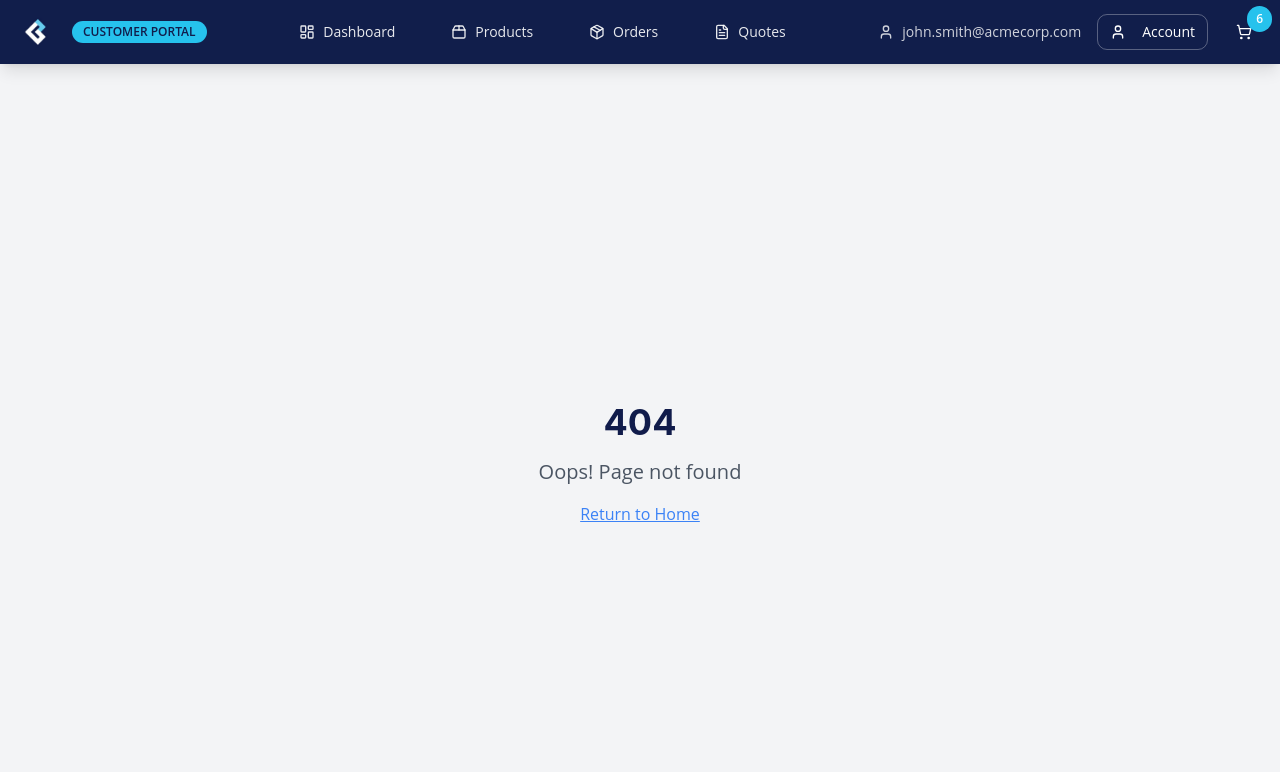
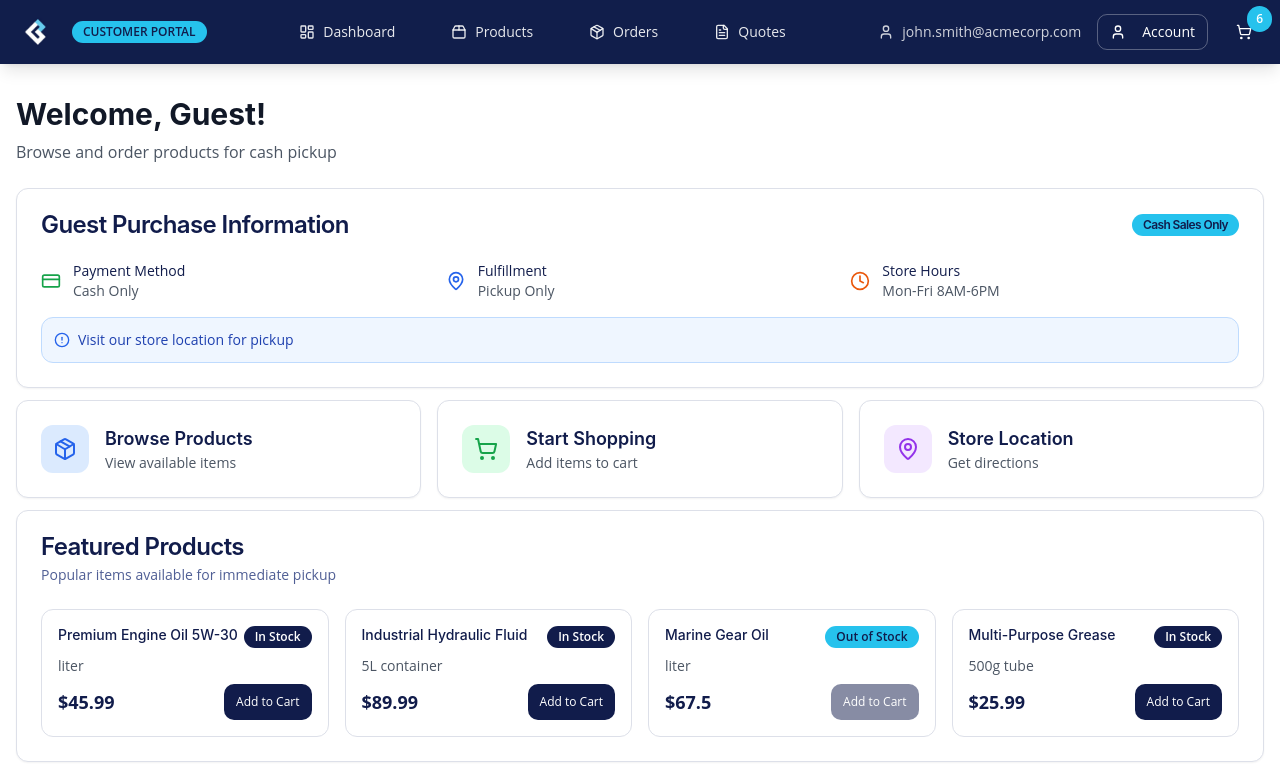
Before and after one commit to zqww20/lube-order-portal, a React (Vite) app: page /guest in a window 1280 px wide. Before the commit this address had no page. Shown: the top 772 px of the page. Built offline with nearby package versions, Linux system fonts and the light colour scheme.

Commit message:
Add guest dashboard
Implement a guest dashboard with a design mirroring customer and employee interfaces, enabling auto cash sales and pickup orders.

```diff
--- a/src/App.tsx
+++ b/src/App.tsx
@@ -14,6 +14,7 @@ import ERPIntegration from "./components/ERPIntegration";
 import NotFound from "./pages/NotFound";
 import CustomerQuotes from "./components/CustomerQuotes";
 import Employee from "./pages/Employee";
+import Guest from "./pages/Guest";
 import Login from "./pages/Login";
 import EmployeeLayout from "./components/EmployeeLayout";
 import EmployeeDashboard from "./pages/employee/Dashboard";
@@ -56,6 +57,7 @@ const App = () => (
                   <Route path="/orders" element={<Orders />} />
                   <Route path="/orders/:id" element={<OrderDetail />} />
                   <Route path="/quotes" element={<CustomerQuotes />} />
+                  <Route path="/guest" element={<Guest />} />
                   <Route path="/employee" element={<Employee />} />
                   {/* ADD ALL CUSTOM ROUTES ABOVE THE CATCH-ALL "*" ROUTE */}
                   <Route path="*" element={<NotFound />} />
--- /dev/null
+++ b/src/components/GuestDashboard.tsx
@@ -0,0 +1,200 @@
+import React from 'react';
+import { Card, CardContent, CardDescription, CardHeader, CardTitle } from '@/components/ui/card';
+import { Badge } from '@/components/ui/badge';
+import { Button } from '@/components/ui/button';
+import {
+  ShoppingCart,
+  MapPin,
+  Clock,
+  CreditCard,
+  Package,
+  AlertCircle
+} from 'lucide-react';
+
+const GuestDashboard = () => {
+  const guestInfo = {
+    paymentMethod: 'Cash Only',
+    fulfillmentType: 'Pickup Only',
+    locationNote: 'Visit our store location for pickup'
+  };
+
+  const featuredProducts = [
+    {
+      id: '1',
+      name: 'Premium Engine Oil 5W-30',
+      price: 45.99,
+      unit: 'liter',
+      inStock: true
+    },
+    {
+      id: '2',
+      name: 'Industrial Hydraulic Fluid',
+      price: 89.99,
+      unit: '5L container',
+      inStock: true
+    },
+    {
+      id: '3',
+      name: 'Marine Gear Oil',
+      price: 67.50,
+      unit: 'liter',
+      inStock: false
+    },
+    {
+      id: '4',
+      name: 'Multi-Purpose Grease',
+      price: 25.99,
+      unit: '500g tube',
+      inStock: true
+    }
+  ];
+
+  return (
+    <div className="space-y-3">
+      {/* Dashboard Header */}
+      <div className="mb-6">
+        <h1 className="text-3xl font-bold text-gray-900">Welcome, Guest!</h1>
+        <p className="text-gray-600 mt-2">Browse and order products for cash pickup</p>
+      </div>
+
+      {/* Guest Account Summary */}
+      <Card className="mb-4">
+        <CardHeader>
+          <CardTitle className="flex items-center justify-between">
+            Guest Purchase Information
+            <Badge variant="secondary">Cash Sales Only</Badge>
+          </CardTitle>
+        </CardHeader>
+        <CardContent>
+          <div className="grid grid-cols-1 md:grid-cols-3 gap-4">
+            <div className="flex items-center space-x-3">
+              <CreditCard className="h-5 w-5 text-green-600" />
+              <div>
+                <p className="text-sm font-medium">Payment Method</p>
+                <p className="text-sm text-gray-600">{guestInfo.paymentMethod}</p>
+              </div>
+            </div>
+            <div className="flex items-center space-x-3">
+              <MapPin className="h-5 w-5 text-blue-600" />
+              <div>
+                <p className="text-sm font-medium">Fulfillment</p>
+                <p className="text-sm text-gray-600">{guestInfo.fulfillmentType}</p>
+              </div>
+            </div>
+            <div className="flex items-center space-x-3">
+              <Clock className="h-5 w-5 text-orange-600" />
+              <div>
+                <p className="text-sm font-medium">Store Hours</p>
+                <p className="text-sm text-gray-600">Mon-Fri 8AM-6PM</p>
+              </div>
+            </div>
+          </div>
+          <div className="mt-4 p-3 bg-blue-50 border border-blue-200 rounded-lg">
+            <div className="flex items-start space-x-2">
+              <AlertCircle className="h-4 w-4 text-blue-600 mt-0.5" />
+              <p className="text-sm text-blue-800">{guestInfo.locationNote}</p>
+            </div>
+          </div>
+        </CardContent>
+      </Card>
+
+      {/* Action Cards */}
+      <div className="grid grid-cols-1 md:grid-cols-3 gap-4 mb-6">
+        <Card className="hover:shadow-lg transition-shadow cursor-pointer">
+          <CardContent className="p-6">
+            <div className="flex items-center space-x-4">
+              <div className="p-3 bg-blue-100 rounded-lg">
+                <Package className="h-6 w-6 text-blue-600" />
+              </div>
+              <div>
+                <h3 className="text-lg font-semibold">Browse Products</h3>
+                <p className="text-gray-600 text-sm">View available items</p>
+              </div>
+            </div>
+          </CardContent>
+        </Card>
+
+        <Card className="hover:shadow-lg transition-shadow cursor-pointer">
+          <CardContent className="p-6">
+            <div className="flex items-center space-x-4">
+              <div className="p-3 bg-green-100 rounded-lg">
+                <ShoppingCart className="h-6 w-6 text-green-600" />
+              </div>
+              <div>
+                <h3 className="text-lg font-semibold">Start Shopping</h3>
+                <p className="text-gray-600 text-sm">Add items to cart</p>
+              </div>
+            </div>
+          </CardContent>
+        </Card>
+
+        <Card className="hover:shadow-lg transition-shadow cursor-pointer">
+          <CardContent className="p-6">
+            <div className="flex items-center space-x-4">
+              <div className="p-3 bg-purple-100 rounded-lg">
+                <MapPin className="h-6 w-6 text-purple-600" />
+              </div>
+              <div>
+                <h3 className="text-lg font-semibold">Store Location</h3>
+                <p className="text-gray-600 text-sm">Get directions</p>
+              </div>
+            </div>
+          </CardContent>
+        </Card>
+      </div>
+
+      {/* Featured Products for Quick Add */}
+      <Card>
+        <CardHeader>
+          <CardTitle>Featured Products</CardTitle>
+          <CardDescription>Popular items available for immediate pickup</CardDescription>
+        </CardHeader>
+        <CardContent>
+          <div className="grid grid-cols-1 md:grid-cols-2 lg:grid-cols-4 gap-4">
+            {featuredProducts.map((product) => (
+              <div key={product.id} className="border rounded-lg p-4 hover:shadow-md transition-shadow">
+                <div className="flex justify-between items-start mb-2">
+                  <h4 className="font-medium text-sm leading-tight">{product.name}</h4>
+                  <Badge variant={product.inStock ? "default" : "secondary"}>
+                    {product.inStock ? "In Stock" : "Out of Stock"}
+                  </Badge>
+                </div>
+                <p className="text-gray-600 text-sm mb-2">{product.unit}</p>
+                <div className="flex justify-between items-center">
+                  <span className="text-lg font-bold">${product.price}</span>
+                  <Button
+                    size="sm"
+                    disabled={!product.inStock}
+                    className="text-xs"
+                  >
+                    Add to Cart
+                  </Button>
+                </div>
+              </div>
+            ))}
+          </div>
+        </CardContent>
+      </Card>
+
+      {/* Important Notice */}
+      <Card className="border-orange-200 bg-orange-50">
+        <CardContent className="p-4">
+          <div className="flex items-start space-x-3">
+            <AlertCircle className="h-5 w-5 text-orange-600 mt-0.5" />
+            <div>
+              <h4 className="font-medium text-orange-800 mb-1">Guest Purchase Policy</h4>
+              <ul className="text-sm text-orange-700 space-y-1">
+                <li>• Cash payment required at time of pickup</li>
+                <li>• All orders must be picked up within 48 hours</li>
+                <li>• No delivery options available for guest purchases</li>
+                <li>• Limited quantities per transaction</li>
+              </ul>
+            </div>
+          </div>
+        </CardContent>
+      </Card>
+    </div>
+  );
+};
+
+export default GuestDashboard;
--- /dev/null
+++ b/src/pages/Guest.tsx
@@ -0,0 +1,12 @@
+import React from 'react';
+import GuestDashboard from '@/components/GuestDashboard';
+
+const Guest = () => {
+  return (
+    <div className="container mx-auto px-4 py-8">
+      <GuestDashboard />
+    </div>
+  );
+};
+
+export default Guest;
```
